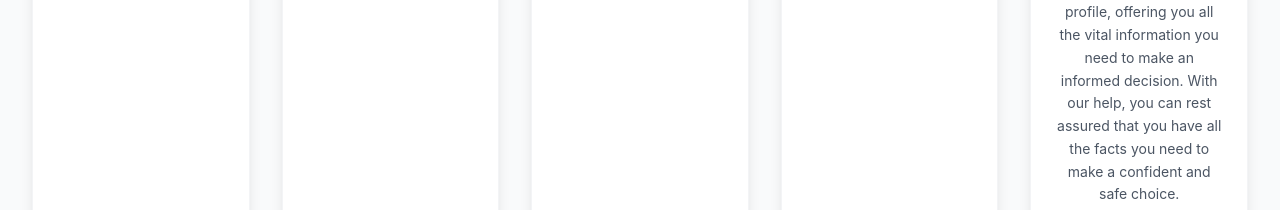
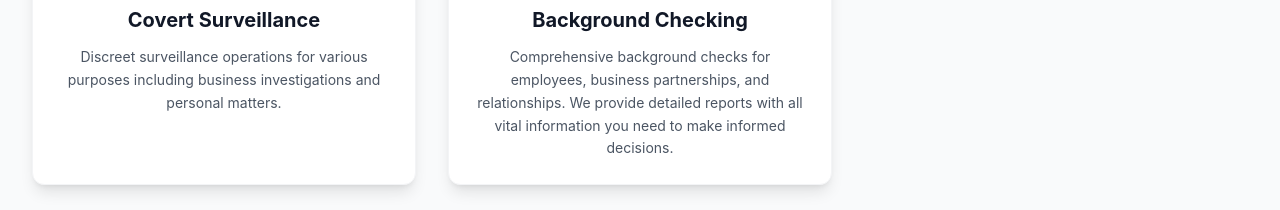
Before and after one commit to Naseef-Nusky/rosewood-investigations-website, a React (Create React App) app: page /services in a window 1280 px wide. Shown: the part 997-1207 px from the top of the page. Built offline with nearby package versions, Linux system fonts and the light colour scheme.

Commit message:
Reduce Background Checking content and update grid to 3 cards per line

```diff
--- a/src/components/Services.js
+++ b/src/components/Services.js
@@ -38,7 +38,7 @@ const Services = () => {
       id: 5,
       title: 'Background Checking',
       desc:
-        'When you\'re thinking about hiring a new employee, starting a business partnership, or getting into a new relationship, it\'s crucial to have a clear understanding of the person\'s background. We conduct background checks and corporate investigation services that can provide you with a comprehensive full report and a complete profile, offering you all the vital information you need to make an informed decision. With our help, you can rest assured that you have all the facts you need to make a confident and safe choice.',
+        'Comprehensive background checks for employees, business partnerships, and relationships. We provide detailed reports with all vital information you need to make informed decisions.',
       img: '/background.jpg',
       cta: 'Read More',
     },
@@ -57,7 +57,7 @@ const Services = () => {
           </p>
         </div>
 
-        <div className="grid grid-cols-1 md:grid-cols-2 lg:grid-cols-3 xl:grid-cols-5 gap-8">
+        <div className="grid grid-cols-1 md:grid-cols-2 lg:grid-cols-3 gap-8">
           {services.map((service) => (
             <div
               key={service.id}
--- a/src/pages/Services.js
+++ b/src/pages/Services.js
@@ -35,7 +35,7 @@ const Services = () => {
     {
       id: 5,
       title: "Background Checking",
-      desc: "When you're thinking about hiring a new employee, starting a business partnership, or getting into a new relationship, it's crucial to have a clear understanding of the person's background. We conduct background checks and corporate investigation services that can provide you with a comprehensive full report and a complete profile, offering you all the vital information you need to make an informed decision. With our help, you can rest assured that you have all the facts you need to make a confident and safe choice.",
+      desc: "Comprehensive background checks for employees, business partnerships, and relationships. We provide detailed reports with all vital information you need to make informed decisions.",
       img: "/background.jpg",
       cta: "Read More"
     }
@@ -62,7 +62,7 @@ const Services = () => {
       {/* Services Grid */}
       <section className="py-20 bg-gray-50">
         <div className="container mx-auto px-4 md:px-8">
-          <div className="grid grid-cols-1 md:grid-cols-2 lg:grid-cols-3 xl:grid-cols-5 gap-8">
+          <div className="grid grid-cols-1 md:grid-cols-2 lg:grid-cols-3 gap-8">
             {services.map((service) => (
               <div
                 key={service.id}
```
